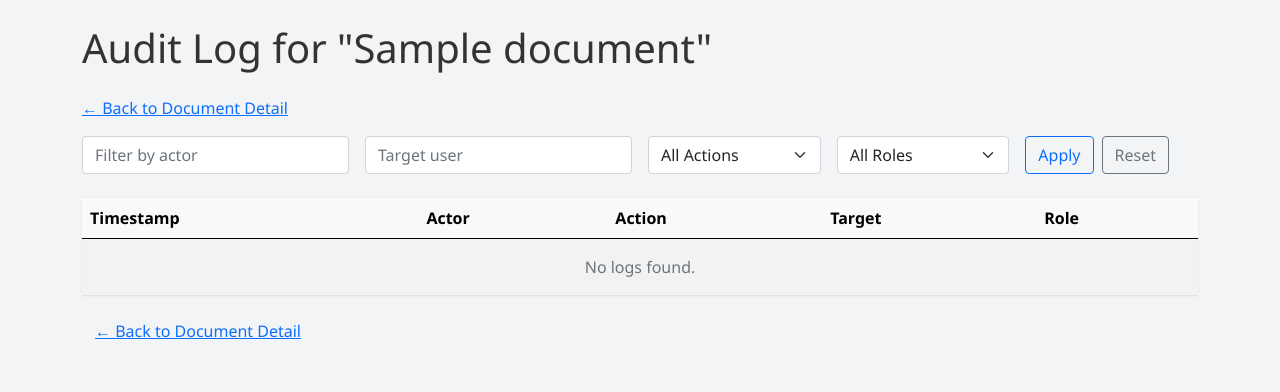
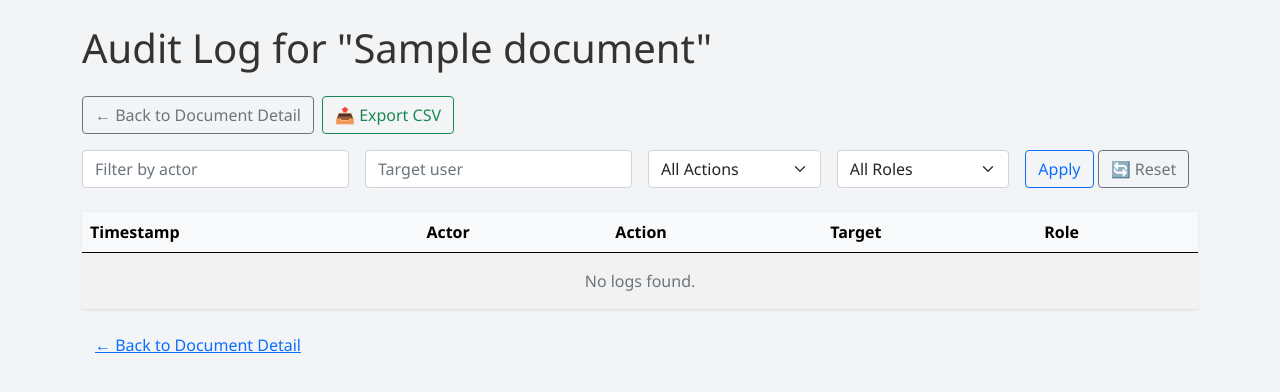
Before and after one commit to rorymulcahey/Document-Management-System, a Django app: page /documents/1/audit/ in a window 1280 px wide. Shown: the part 58-450 px from the top of the page. Run offline with Django 4.2, Linux system fonts and the light colour scheme; a user stored in the database is signed in; tables that the repository leaves empty hold one stand-in row (values such as "Sample post"); data that the repository does not hold is empty; some libraries are stand-ins or nearby versions.

Commit message:
Add export log button and path markup/logic

```diff
--- a/auditlog/templates/auditlog/log_list.html
+++ b/auditlog/templates/auditlog/log_list.html
@@ -5,7 +5,16 @@
 {% block content %}
 <h1 class="mb-4">Audit Log for "{{ document.title }}"</h1>
 
-  <p><a href="{% url 'documents:detail' document.id %}">&larr; Back to Document Detail</a></p>
+<!-- Top Button Controls (Back + Export side by side) -->
+<div class="d-flex align-items-center mb-3 gap-2 flex-wrap">
+	<a href="{% url 'documents:detail' document.id %}" class="btn btn-outline-secondary text-nowrap">
+		← Back to Document Detail
+	</a>
+	<a href="{% url 'auditlog:export_csv' document.id %}" class="btn btn-outline-success text-nowrap">
+		📤 Export CSV
+	</a>
+</div>
+
 <!-- Filter Controls -->
 <form method="get" class="row g-3 mb-4">
   <div class="col-md-3">
@@ -30,9 +39,11 @@
       <option value="commenter" {% if filters.role == "commenter" %}selected{% endif %}>Commenter</option>
     </select>
   </div>
-  <div class="col-md-2 d-flex align-items-end">
-    <button class="btn btn-outline-primary me-2">Apply</button>
-    <a href="{% url 'documents:audit_log' document.id %}" class="btn btn-outline-secondary">Reset</a>
+  <div class="col-md-2">
+    <button type="submit" class="btn btn-outline-primary text-nowrap">Apply</button>
+	<a href="{% url 'documents:audit_log' document.id %}" class="btn btn-outline-secondary text-nowrap">
+		🔄 Reset
+	</a>
   </div>
 </form>
 
--- a/auditlog/urls.py
+++ b/auditlog/urls.py
@@ -12,4 +12,5 @@
         views.audit_log_filtered_view,
         name="filtered_logs",
     ),
+    path("documents/<int:document_id>/logs/export/", views.audit_log_export_csv, name="export_csv"),
 ]
--- a/auditlog/views.py
+++ b/auditlog/views.py
@@ -2,11 +2,12 @@
 
 from django.contrib.auth.decorators import login_required
 from django.shortcuts import render, get_object_or_404
-from django.http import HttpResponseForbidden
+from django.http import HttpResponseForbidden, HttpResponse
 from documents.models import Document
 from auditlog.filters import filter_logs
 from core.permissions import can_manage_permissions
 from auditlog.models import ShareActionLog
+from auditlog.exports import export_logs_to_csv
 
 @login_required
 def audit_log_filtered_view(request, document_id):
@@ -40,3 +41,17 @@
             "role": role,
         },
     })
+
+@login_required
+def audit_log_export_csv(request, document_id):
+	document = get_object_or_404(Document, id=document_id, active=True)
+
+	if not can_manage_permissions(request.user, document):
+		return HttpResponse(status=403, content="Permission denied.")
+
+	logs = ShareActionLog.objects.filter(document=document).select_related("actor", "target_user", "project")
+	csv_content = export_logs_to_csv(logs)
+
+	response = HttpResponse(csv_content, content_type="text/csv")
+	response["Content-Disposition"] = f'attachment; filename="audit_log_{document_id}.csv"'
+	return response
```
